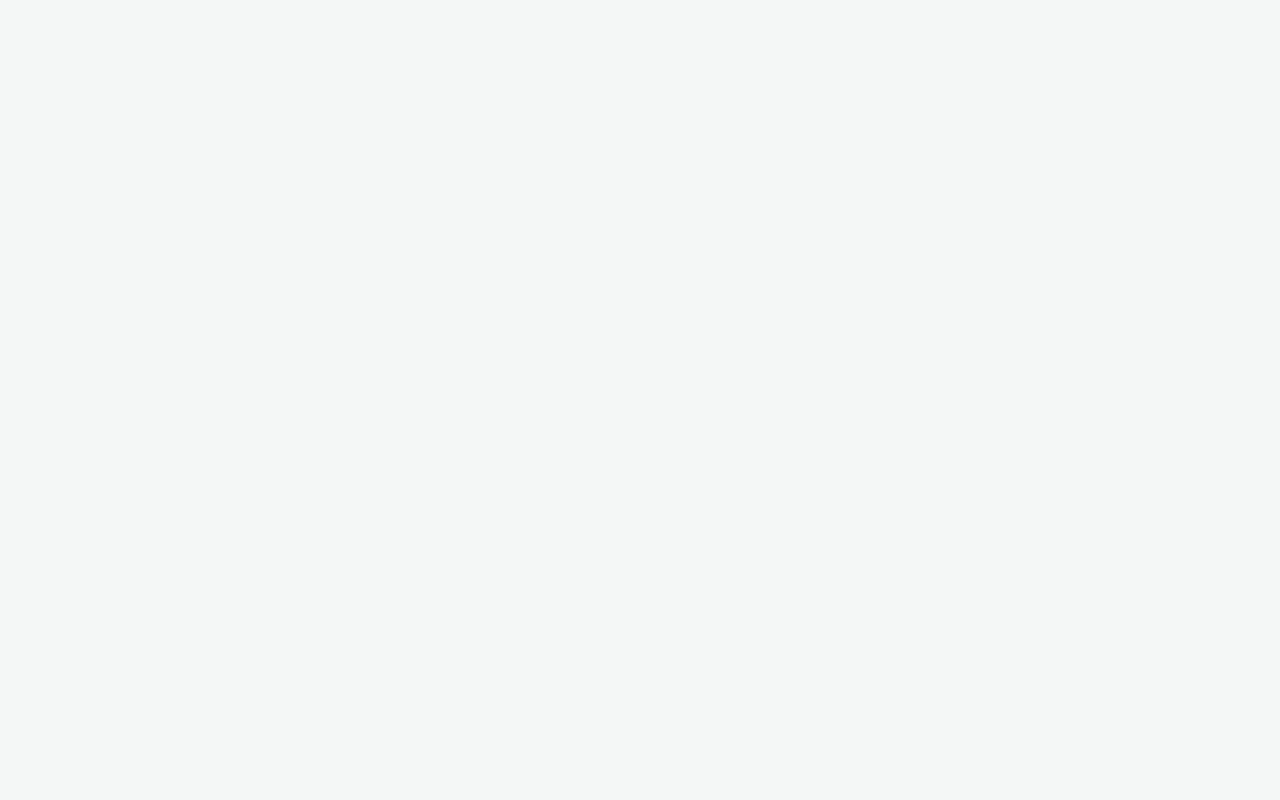
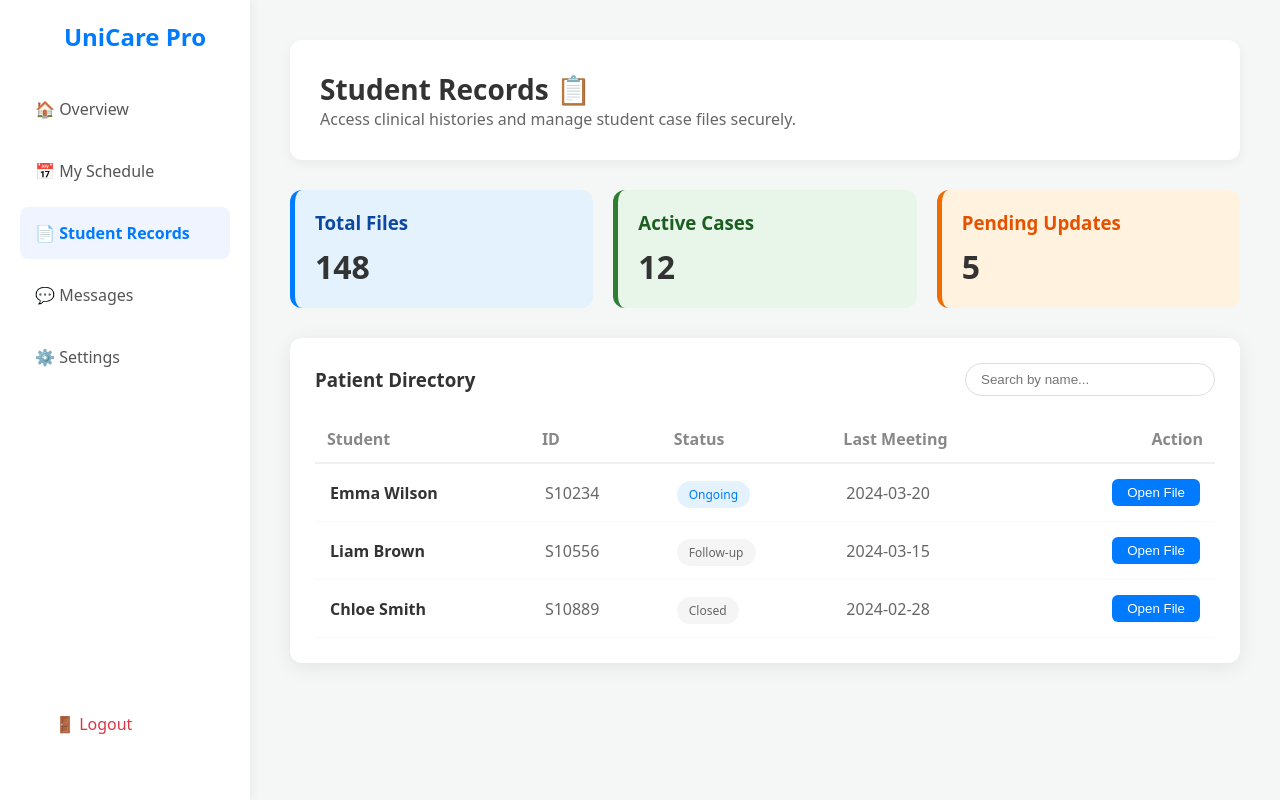
Before and after one commit to it23375314/unicare-counseling-platform, a React app in the folder frontend/: page /student-records in a window 1280 px wide. Before the commit this address had no page. Built offline with nearby package versions, Linux system fonts and the light colour scheme; the HTML template or start-up script is replaced by a standard one.

Commit message:
feat: implement Student Records dashboard with UniCare Pro styling and stat cards

```diff
--- a/frontend/src/App.jsx
+++ b/frontend/src/App.jsx
@@ -13,6 +13,7 @@ import UserManagement from './pages/UserManagement';
 import PlatformLogs from './pages/PlatformLogs';
 import SystemAnalytics from './pages/SystemAnalytics';
 import SystemConfig from './pages/SystemConfig';
+import StudentRecords from './pages/StudentRecords';
 
 function App() {
 
@@ -59,6 +60,7 @@ function App() {
         <Route path="/admin-logs" element={<PlatformLogs />} />
         <Route path="/admin-analytics" element={<SystemAnalytics />} />
         <Route path="/system-config" element={<SystemConfig />} />
+        <Route path="/student-records" element={<StudentRecords />} />
 
       </Routes>
     </Router>
--- a/frontend/src/pages/CounsellorDashboard.jsx
+++ b/frontend/src/pages/CounsellorDashboard.jsx
@@ -55,7 +55,7 @@ const CounsellorDashboard = () => {
         <ul>
           <li style={{ backgroundColor: '#f0f4ff', color: '#007bff' }}>🏠 Overview</li>
           <li>📅 My Schedule</li>
-          <li>📁 Student Records</li>
+          <li onClick={() => navigate('/student-records')}>📋 Student Records</li>
           <li>💬 Messages</li>
           <li onClick={() => navigate('/settings')}>⚙️ Settings</li>
         </ul>
--- /dev/null
+++ b/frontend/src/pages/StudentRecords.jsx
@@ -0,0 +1,115 @@
+import React, { useState } from 'react';
+import { useNavigate } from 'react-router-dom';
+import '../styles/Dashboard.css';
+
+const StudentRecords = () => {
+  const navigate = useNavigate();
+
+  // Mock Data
+  const [records] = useState([
+    { id: 1, name: 'Emma Wilson', idNo: 'S10234', lastVisit: '2024-03-20', status: 'Ongoing', notes: 'Discussed exam anxiety.' },
+    { id: 2, name: 'Liam Brown', idNo: 'S10556', lastVisit: '2024-03-15', status: 'Follow-up', notes: 'Career goals discussed.' },
+    { id: 3, name: 'Chloe Smith', idNo: 'S10889', lastVisit: '2024-02-28', status: 'Closed', notes: 'Completed 5 sessions.' },
+  ]);
+
+  const handleLogout = () => {
+    localStorage.removeItem('isLoggedIn');
+    localStorage.removeItem('userRole');
+    navigate('/');
+  };
+
+  return (
+    <div className="dashboard-container">
+      {/* Sidebar - Matching UniCare Pro Style */}
+      <div className="sidebar">
+        <h2 style={{ color: '#007bff', marginBottom: '30px', paddingLeft: '20px' }}>UniCare Pro</h2>
+        <ul>
+          <li onClick={() => navigate('/counsellor-dashboard')}>🏠 Overview</li>
+          <li onClick={() => navigate('/my-schedule')}>📅 My Schedule</li>
+          <li style={{ backgroundColor: '#f0f4ff', color: '#007bff', fontWeight: 'bold' }}>📄 Student Records</li>
+          <li onClick={() => navigate('/messages')}>💬 Messages</li>
+          <li onClick={() => navigate('/settings')}>⚙️ Settings</li>
+        </ul>
+        <div style={{ marginTop: 'auto', paddingLeft: '20px', paddingBottom: '20px' }}>
+          <li onClick={handleLogout} style={{ color: '#dc3545', listStyle: 'none', cursor: 'pointer' }}>🚪 Logout</li>
+        </div>
+      </div>
+
+      {/* Main Content Area */}
+      <div className="main-content">
+        {/* Top Header Card */}
+        <div className="welcome-card">
+          <h1 style={{ color: '#333', fontSize: '28px' }}>Student Records 📋</h1>
+          <p style={{ color: '#666' }}>Access clinical histories and manage student case files securely.</p>
+        </div>
+
+        {/* Statistics Row - Matching the Admin/Counsellor Cards */}
+        <div style={{ display: 'flex', gap: '20px', marginBottom: '30px' }}>
+          <div style={{ flex: 1, padding: '20px', background: '#e3f2fd', borderRadius: '12px', borderLeft: '5px solid #007bff' }}>
+            <h3 style={{ color: '#0d47a1', margin: 0 }}>Total Files</h3>
+            <h2 style={{ fontSize: '32px', margin: '10px 0 0 0' }}>148</h2>
+          </div>
+          <div style={{ flex: 1, padding: '20px', background: '#e8f5e9', borderRadius: '12px', borderLeft: '5px solid #2e7d32' }}>
+            <h3 style={{ color: '#1b5e20', margin: 0 }}>Active Cases</h3>
+            <h2 style={{ fontSize: '32px', margin: '10px 0 0 0' }}>12</h2>
+          </div>
+          <div style={{ flex: 1, padding: '20px', background: '#fff3e0', borderRadius: '12px', borderLeft: '5px solid #ef6c00' }}>
+            <h3 style={{ color: '#e65100', margin: 0 }}>Pending Updates</h3>
+            <h2 style={{ fontSize: '32px', margin: '10px 0 0 0' }}>5</h2>
+          </div>
+        </div>
+
+        {/* Main Records Table Card */}
+        <div style={{ background: 'white', padding: '25px', borderRadius: '12px', boxShadow: '0 4px 20px rgba(0,0,0,0.08)' }}>
+          <div style={{ display: 'flex', justifyContent: 'space-between', alignItems: 'center', marginBottom: '20px' }}>
+             <h3 style={{ margin: 0 }}>Patient Directory</h3>
+             <input
+               type="text"
+               placeholder="Search by name..."
+               style={{ padding: '8px 15px', borderRadius: '20px', border: '1px solid #ddd', width: '250px' }}
+             />
+          </div>
+
+          <table style={{ width: '100%', borderCollapse: 'collapse' }}>
+            <thead>
+              <tr style={{ textAlign: 'left', borderBottom: '2px solid #f0f0f0' }}>
+                <th style={{ padding: '12px', color: '#888' }}>Student</th>
+                <th style={{ padding: '12px', color: '#888' }}>ID</th>
+                <th style={{ padding: '12px', color: '#888' }}>Status</th>
+                <th style={{ padding: '12px', color: '#888' }}>Last Meeting</th>
+                <th style={{ padding: '12px', color: '#888', textAlign: 'right' }}>Action</th>
+              </tr>
+            </thead>
+            <tbody>
+              {records.map(record => (
+                <tr key={record.id} style={{ borderBottom: '1px solid #f9f9f9' }}>
+                  <td style={{ padding: '15px', fontWeight: 'bold' }}>{record.name}</td>
+                  <td style={{ padding: '15px', color: '#666' }}>{record.idNo}</td>
+                  <td style={{ padding: '15px' }}>
+                    <span style={{
+                      padding: '5px 12px',
+                      borderRadius: '15px',
+                      fontSize: '12px',
+                      background: record.status === 'Ongoing' ? '#e3f2fd' : '#f5f5f5',
+                      color: record.status === 'Ongoing' ? '#007bff' : '#666'
+                    }}>
+                      {record.status}
+                    </span>
+                  </td>
+                  <td style={{ padding: '15px', color: '#666' }}>{record.lastVisit}</td>
+                  <td style={{ padding: '15px', textAlign: 'right' }}>
+                    <button style={{ background: '#007bff', color: 'white', border: 'none', padding: '6px 15px', borderRadius: '6px', cursor: 'pointer' }}>
+                      Open File
+                    </button>
+                  </td>
+                </tr>
+              ))}
+            </tbody>
+          </table>
+        </div>
+      </div>
+    </div>
+  );
+};
+
+export default StudentRecords;
```
